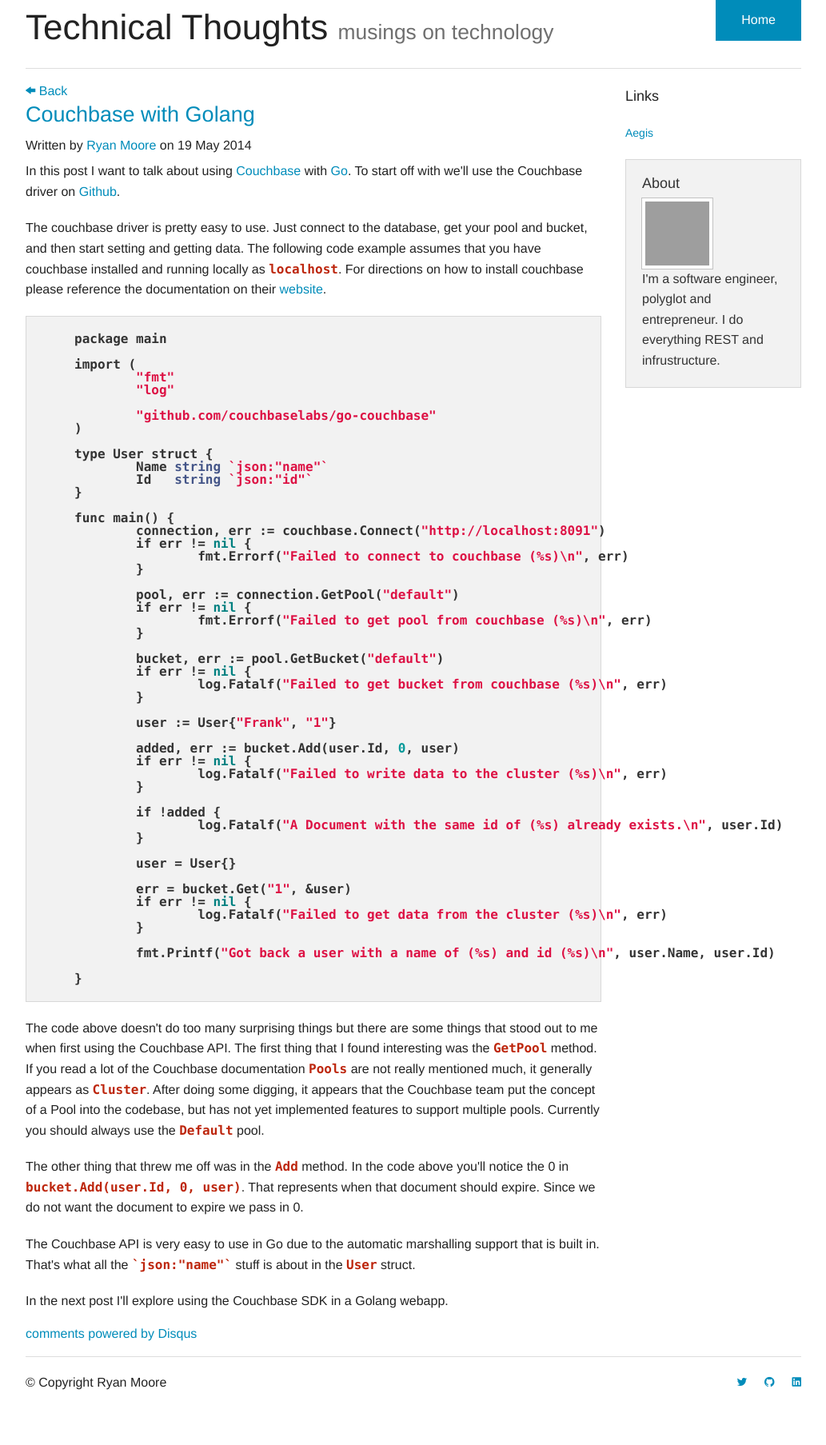
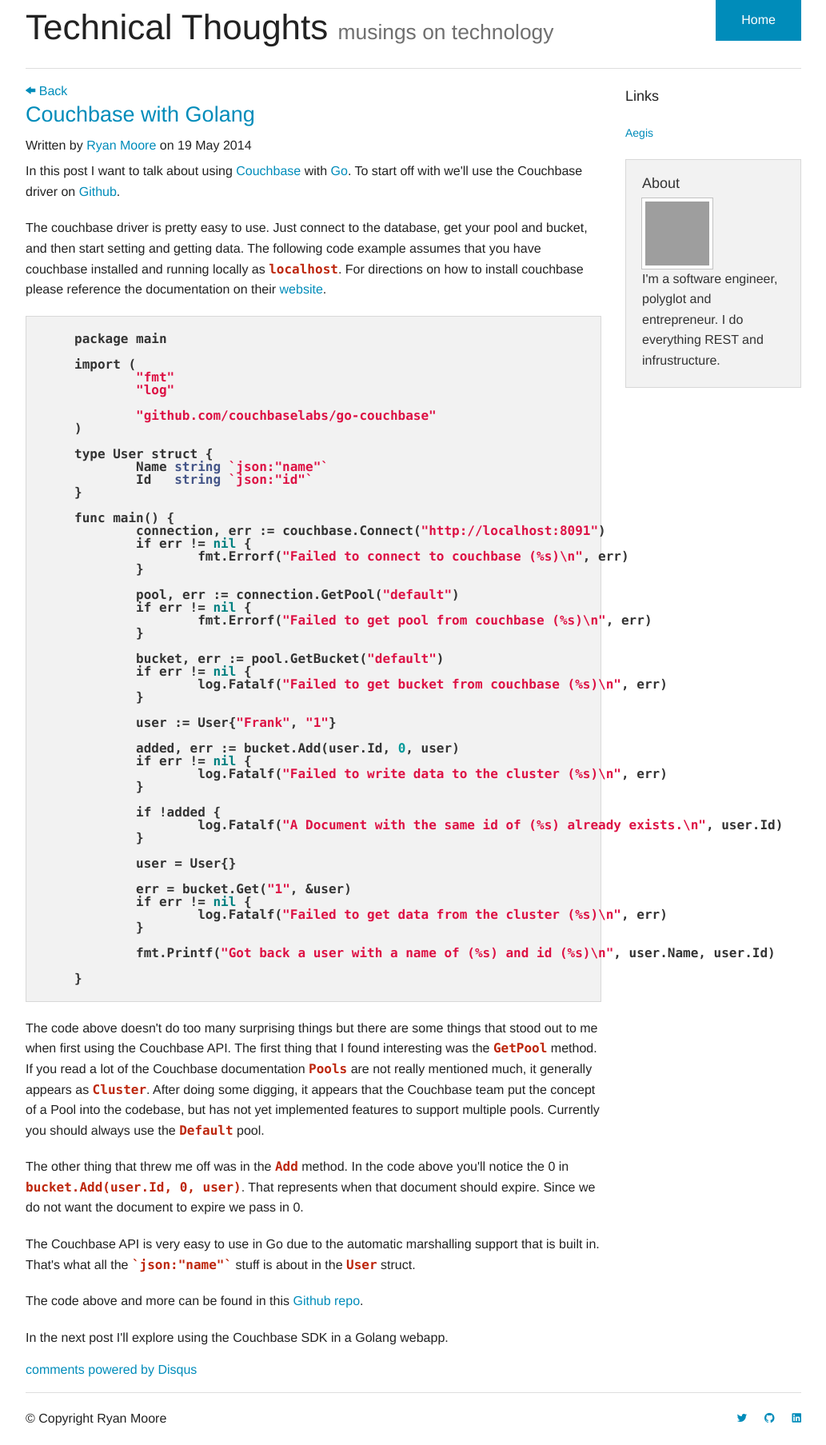
Before and after one commit to rpmoore/rpmoore.github.io, a Jekyll site: the page built from _posts/2014-05-19-golang-couchbase.html, in a window 1280 px wide. Shown: the whole page at 80% size, without its empty margins (123-1156 px from the left). Built offline with Jekyll 4.4.1, drawn with Linux system fonts in a browser that asks for light colours; comment, search, counter and statistics services are not loaded; before the commit the page ends 1761 px from its top, so only the background shows below that; grey boxes are pictures that could not be loaded.

Commit message:
Added in link to the github repo with the example code.

```diff
--- a/_posts/2014-05-19-golang-couchbase.html
+++ b/_posts/2014-05-19-golang-couchbase.html
@@ -68,4 +68,5 @@
 
 <p>The Couchbase API is very easy to use in Go due to the automatic marshalling support that is built in.  That's what all the <code>`json:"name"`</code> stuff is about in the <code>User</code> struct.</p>
 
+<p>The code above and more can be found in this <a href="https://github.com/rpmoore/go-couchbase-fun">Github repo</a>.</p>
 <p>In the next post I'll explore using the Couchbase SDK in a Golang webapp.</p>
```
